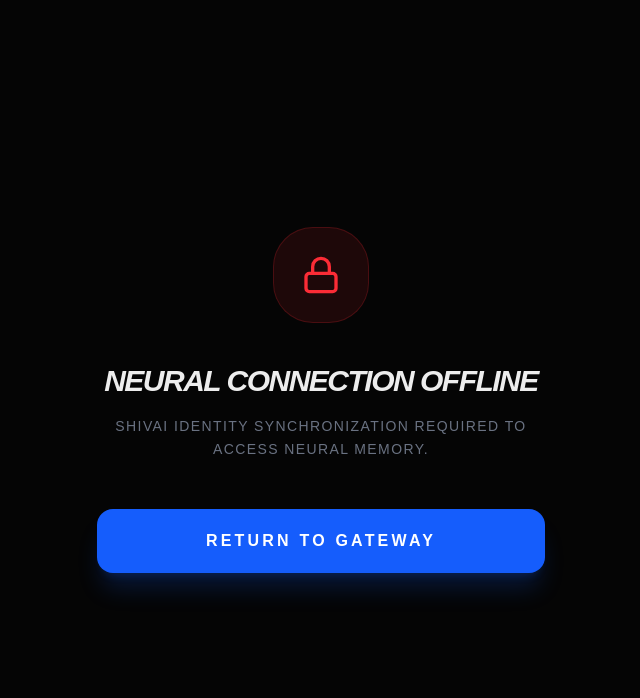
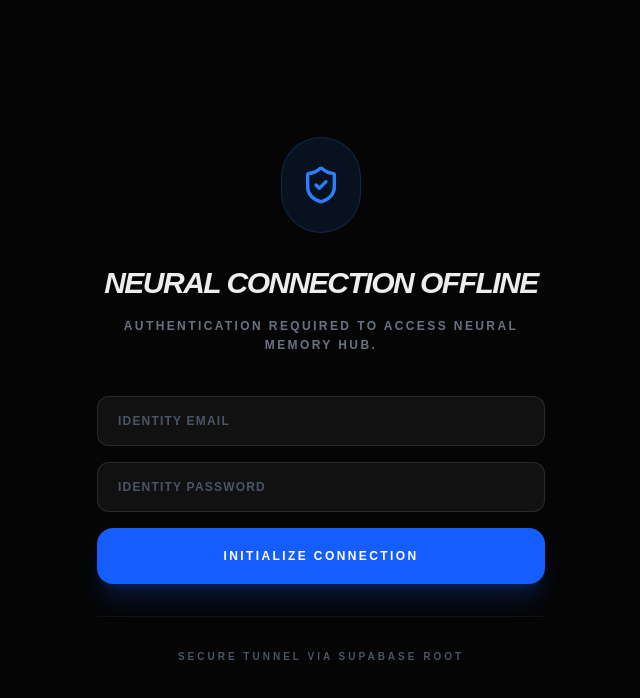
Before and after one commit to shivamgupt-2010/shivai-drive, a Next.js app: page / in a window 1280 px wide. Shown: the top 698 px of the page, without its empty margins (319-959 px from the left). Built offline with nearby package versions, Linux system fonts and the light colour scheme; no server answers.

Commit message:
Fix: Add login gateway to Drive Hub (PGS-1 Authorization Sync)

```diff
--- a/src/app/page.tsx
+++ b/src/app/page.tsx
@@ -152,22 +152,66 @@ export default function Home() {
 }
 
 function UnauthorizedState() {
+  const [email, setEmail] = useState('');
+  const [password, setPassword] = useState('');
+  const [loading, setLoading] = useState(false);
+
+  const handleLogin = async (e: React.FormEvent) => {
+    e.preventDefault();
+    setLoading(true);
+    try {
+      const { error } = await shivaiDrive.supabase.auth.signInWithPassword({ email, password });
+      if (error) throw error;
+      window.location.reload();
+    } catch (err: any) {
+      alert(err.message);
+    } finally {
+      setLoading(false);
+    }
+  };
+
   return (
     <div className="h-screen w-full flex items-center justify-center bg-[#050505] p-6 text-center">
-       <div className="max-w-md">
-          <div className="w-24 h-24 bg-red-500/10 rounded-[2.5rem] border border-red-500/20 flex items-center justify-center mx-auto mb-10">
-             <Lock className="text-red-500" size={40} />
+       <div className="max-w-md w-full">
+          <div className="w-20 h-24 bg-blue-500/10 rounded-[2.5rem] border border-blue-500/20 flex items-center justify-center mx-auto mb-8">
+             <ShieldCheck className="text-blue-500" size={40} />
           </div>
           <h1 className="text-3xl font-black italic uppercase tracking-tighter mb-4">Neural Connection Offline</h1>
-          <p className="text-gray-500 text-sm mb-12 leading-relaxed font-medium uppercase tracking-widest">
-             ShivAI Identity synchronization required to access neural memory.
+          <p className="text-gray-500 text-xs mb-10 leading-relaxed font-bold uppercase tracking-[0.2em]">
+             Authentication required to access neural memory hub.
           </p>
-          <button
-            onClick={() => window.location.href = '/'}
-            className="w-full bg-blue-600 hover:bg-blue-500 text-white py-5 rounded-2xl font-black uppercase tracking-[0.2em] transition-all shadow-xl shadow-blue-600/20 active:scale-95"
-          >
-             Return to Gateway
-          </button>
+
+          <form onSubmit={handleLogin} className="space-y-4">
+            <input
+              type="email"
+              placeholder="IDENTITY EMAIL"
+              value={email}
+              onChange={(e) => setEmail(e.target.value)}
+              className="w-full bg-white/5 border border-white/10 rounded-xl px-5 py-4 text-white font-bold placeholder:text-gray-600 focus:outline-none focus:border-blue-500 transition-all text-xs tracking-widest"
+              required
+            />
+            <input
+              type="password"
+              placeholder="IDENTITY PASSWORD"
+              value={password}
+              onChange={(e) => setPassword(e.target.value)}
+              className="w-full bg-white/5 border border-white/10 rounded-xl px-5 py-4 text-white font-bold placeholder:text-gray-600 focus:outline-none focus:border-blue-500 transition-all text-xs tracking-widest"
+              required
+            />
+            <button
+              disabled={loading}
+              type="submit"
+              className="w-full bg-blue-600 hover:bg-blue-500 disabled:opacity-50 text-white py-5 rounded-2xl font-black uppercase tracking-[0.2em] transition-all shadow-xl shadow-blue-600/20 active:scale-95 text-xs"
+            >
+               {loading ? 'Synchronizing...' : 'Initialize Connection'}
+            </button>
+          </form>
+
+          <div className="mt-8 pt-8 border-t border-white/5">
+             <p className="text-[10px] text-gray-600 font-bold uppercase tracking-[0.3em]">
+                Secure Tunnel via Supabase Root
+             </p>
+          </div>
        </div>
     </div>
   );
```
